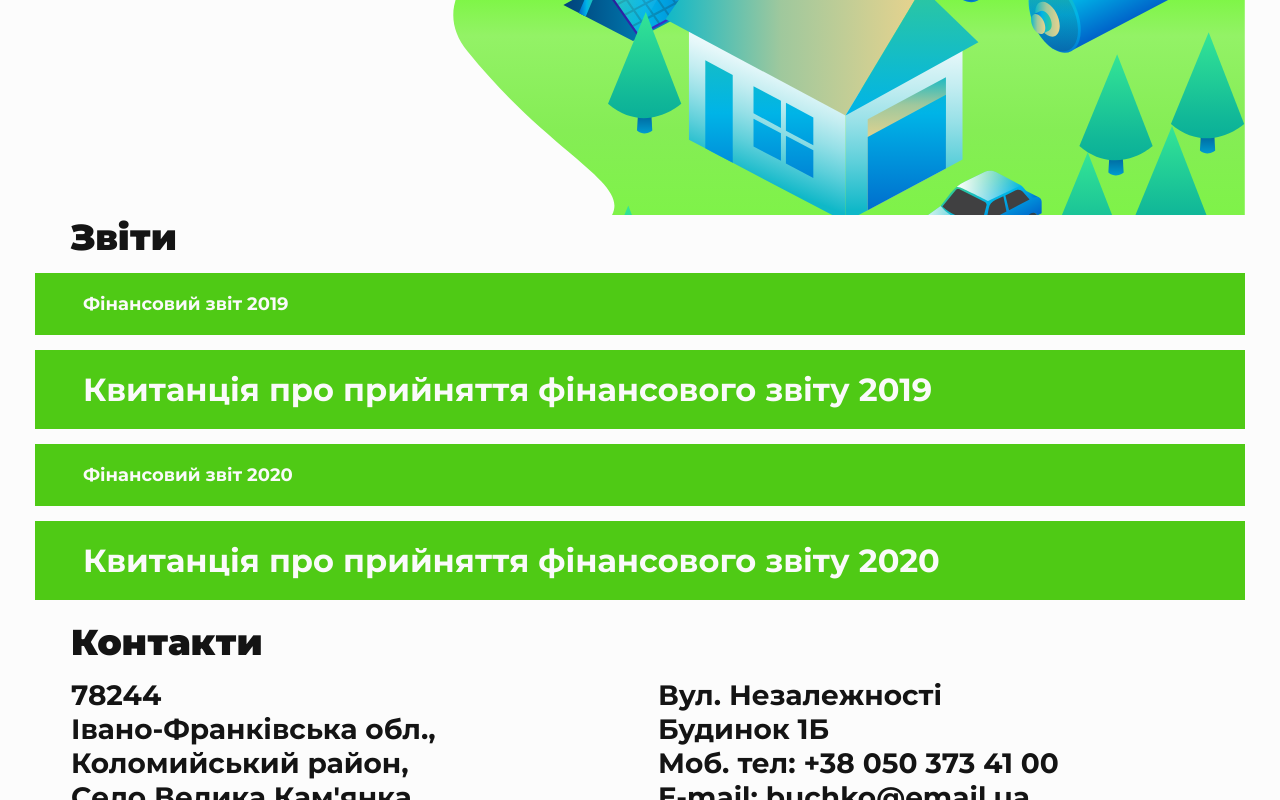
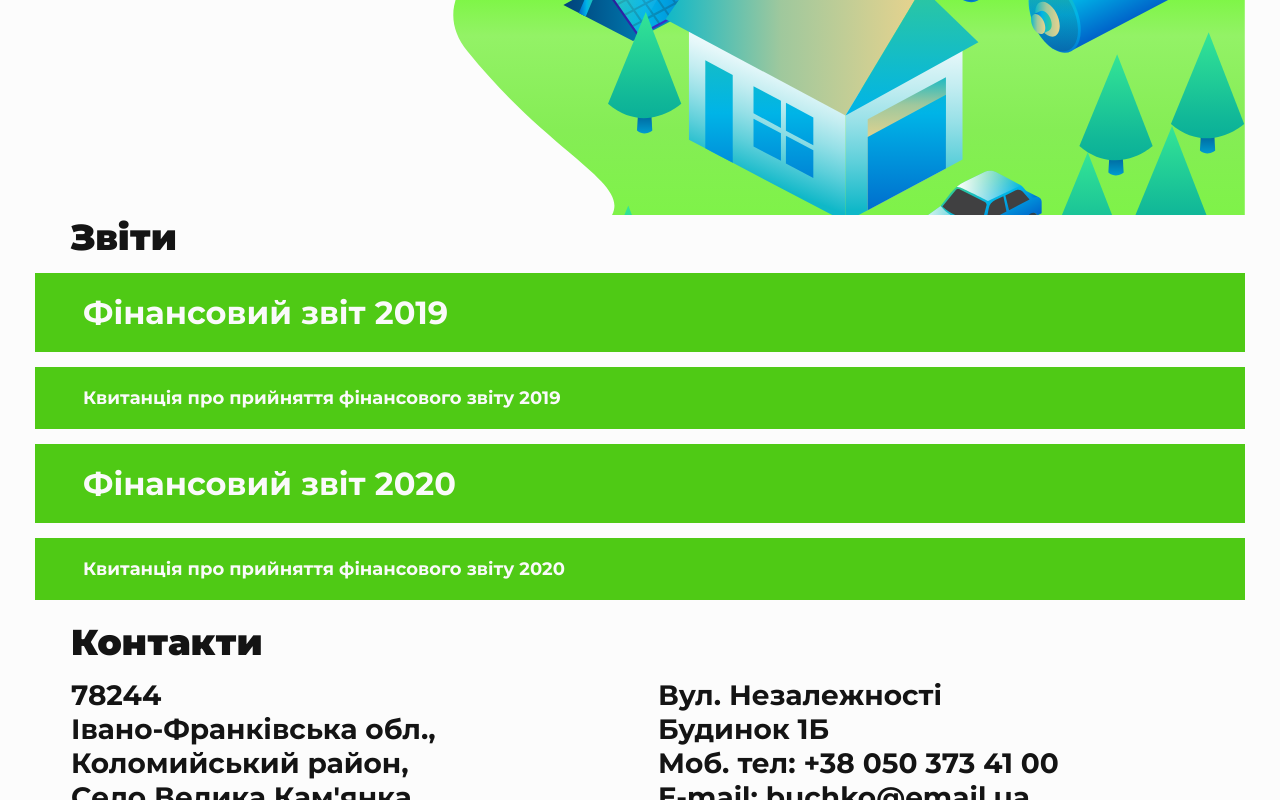
Before and after one commit to mir4ri/stanislavskiypravnyk, a plain HTML site: page index.html in a window 1280 px wide. Shown: the part 612-1412 px from the top of the page. Drawn offline with Linux system fonts and the light colour scheme; a script that the page names is missing.

Commit message:
Update desktop.css

```diff
--- a/styles/desktop.css
+++ b/styles/desktop.css
@@ -151,7 +151,7 @@ a.anchor {
   text-decoration: underline;
 }
 
-#reports .report:nth-child(2n) {
+#reports .report:nth-child(odd) {
   letter-spacing: 0px;
   font-size: 18px;
 }
```
